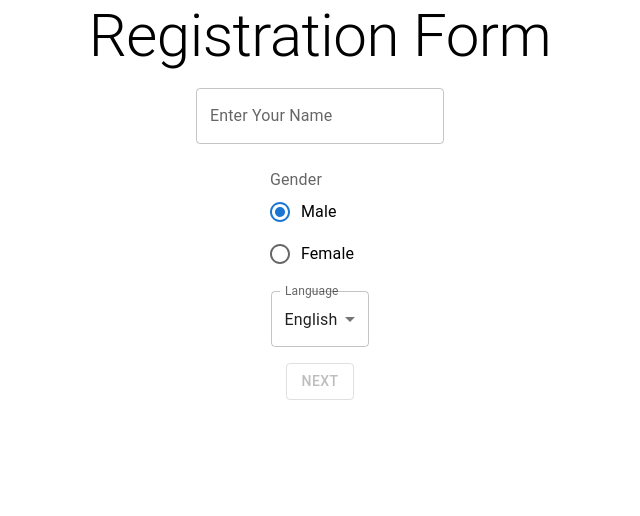
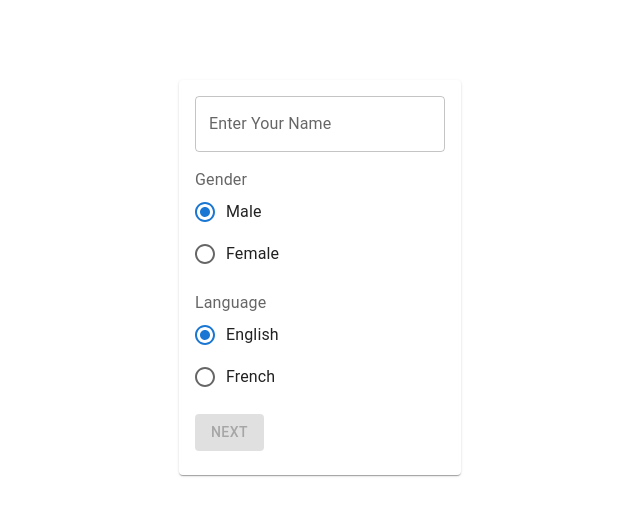
Before and after one commit to yashrojesara/quiz-new, a React (Create React App) app: page / in a window 1280 px wide. Shown: the top 516 px of the page, without its empty margins (320-960 px from the left). Built offline with nearby package versions, Linux system fonts and the light colour scheme; what react-quiz-stepper would draw is missing.

Commit message:
initial commit

```diff
--- a/package.json
+++ b/package.json
@@ -15,6 +15,7 @@
     "@types/react-dom": "^18.0.1",
     "react": "^18.0.0",
     "react-dom": "^18.0.0",
+    "react-minimal-pie-chart": "^8.3.0",
     "react-quiz-stepper": "^0.1.8",
     "react-router-dom": "^6.3.0",
     "react-scripts": "5.0.1",
--- a/src/App.css
+++ b/src/App.css
@@ -1,14 +1,21 @@
-.main {
+.form {
   display: flex;
-    flex-direction: column;
-    justify-content: center;
-    align-items: center
+  height: 100%;
+  margin-top: 5em;
+  justify-content: center;
 }
 
 .margin {
   margin-top: 1em
 }
 
-.main1 {
-  display: flex
+.main {
+  display: flex;
+  flex-direction: column;
+  align-items: center;
 }
+
+.identity {
+  font-size: 1.5em;
+  font-weight: bold;
+}
--- a/src/App.tsx
+++ b/src/App.tsx
@@ -2,9 +2,10 @@ import React from "react";
 import { BrowserRouter, Route, Routes } from "react-router-dom";
 import QuizComponent from "./Component/QuizComponent";
 import Registration from "./Component/Registration";
-import "./App.css";
+import ReportComponent from "./Component/ReportComponent";
 import { QuizProvider } from "react-quiz-stepper";
 import { questions } from "./Component/constants";
+import "./App.css";
 import "react-quiz-stepper/dist/index.css";
 
 function App() {
@@ -14,6 +15,7 @@ function App() {
         <Routes>
           <Route path="/" element={<Registration />} />
           <Route path="/Quiz" element={<QuizComponent />} />
+          <Route path="/Report" element={<ReportComponent />} />
         </Routes>
       </BrowserRouter>
     </QuizProvider>
--- a/src/Component/QuizComponent.tsx
+++ b/src/Component/QuizComponent.tsx
@@ -5,30 +5,24 @@ const QuizComponent: React.FC = () => {
   const { state } = useLocation();
   const data = state as any;
 
-  let selectedLanguage = "English";
-  let name = "";
-  let gender = "";
-  if (data) {
-    selectedLanguage = data.selectedLanguage;
-    name = data.name;
-    gender = data.gender;
-  }
+  const selectedLanguage = data?.selectedLanguage
+    ? data.selectedLanguage
+    : "English";
+  const name = data?.name ? data.name : "";
+  const gender = data?.gender ? data.gender : "";
 
   return (
-    <div
-      style={{ display: "flex", flexDirection: "column", alignItems: "center" }}
-    >
-      <div style={{ fontSize: "20px", fontWeight: "bold" }}>
-        Hello {name}-{gender}
+    <div className="main">
+      <div className="identity">
+        Welcome {name}-{gender}
       </div>
       <br />
-      <div style={{ fontSize: "20px", fontWeight: "bold" }}>
+      <div className="identity">
         Your preferred language is {selectedLanguage}
       </div>
-
-      <div data-testid="quiz" className={"main"}>
-        <StepperComponent />
-      </div>
+      <br />
+      <br />
+      <StepperComponent />
     </div>
   );
 };
--- a/src/Component/Registration.tsx
+++ b/src/Component/Registration.tsx
@@ -1,15 +1,13 @@
 import {
   Button,
+  Card,
+  CardContent,
   FormControl,
   FormControlLabel,
   FormLabel,
-  InputLabel,
-  MenuItem,
   Radio,
   RadioGroup,
-  Select,
   TextField,
-  Typography,
 } from "@mui/material";
 import { useState } from "react";
 import { useNavigate } from "react-router-dom";
@@ -20,7 +18,7 @@ const Registration: React.FC = () => {
   const [name, setName] = useState<string>("");
   const GenderArray = ["Male", "Female"];
   const [gender, setGender] = useState<string>(GenderArray[0]);
-  const LanguageArray = ["English", "Hindi"];
+  const LanguageArray = ["English", "French"];
   const [selectedLanguage, setSelectedLanguage] = useState(LanguageArray[0]);
 
   const onButtonClick = () => {
@@ -34,25 +32,22 @@ const Registration: React.FC = () => {
   };
 
   return (
-    <div className={"main"}>
-      <Typography variant="h2">Registration Form</Typography>
+    <div className="form">
+      <Card>
+        <CardContent sx={{ minWidth: 250 }}>
           <TextField
             inputProps={{ "data-testid": "name-search-input" }}
-        margin="normal"
             value={name}
             onChange={(e) => setName(e.target.value)}
             label="Enter Your Name"
-        variant="outlined"
+            fullWidth
           />
 
           <div data-testid="gender" className={"margin"}>
             <FormControl>
-          <FormLabel id="demo-radio-buttons-group-label">Gender</FormLabel>
+              <FormLabel>Gender</FormLabel>
               <RadioGroup
                 value={gender}
-            aria-labelledby="demo-radio-buttons-group-label"
-            defaultValue="female"
-            name="radio-buttons-group"
                 onChange={(x) => setGender(x.target.value)}
               >
                 {GenderArray.map((x) => {
@@ -71,37 +66,40 @@ const Registration: React.FC = () => {
 
           <div data-testid="language" className={"margin"}>
             <FormControl>
-          <InputLabel id="demo-simple-select-label">Language</InputLabel>
-          <Select
-            labelId="demo-simple-select-label"
-            id="demo-simple-select"
+              <FormLabel>Language</FormLabel>
+              <RadioGroup
                 value={selectedLanguage}
-            label="Age"
                 onChange={(e) => {
                   setSelectedLanguage(e.target.value);
                 }}
               >
                 {LanguageArray.map((x) => {
                   return (
-                <MenuItem key={x} value={x}>
-                  {x}
-                </MenuItem>
+                    <FormControlLabel
+                      key={x}
+                      value={x}
+                      control={<Radio />}
+                      label={x}
+                    />
                   );
                 })}
-          </Select>
+              </RadioGroup>
             </FormControl>
           </div>
+
           <div className={"margin"}>
             <Button
               data-testid="next"
               onClick={onButtonClick}
-          variant="outlined"
-          color="secondary"
+              variant="contained"
+              color="primary"
               disabled={name ? false : true}
             >
               Next
             </Button>
           </div>
+        </CardContent>
+      </Card>
     </div>
   );
 };
--- /dev/null
+++ b/src/Component/ReportComponent.tsx
@@ -0,0 +1,21 @@
+import { useQuiz } from "react-quiz-stepper";
+import { PieChart } from "react-minimal-pie-chart";
+
+const ReportComponent: React.FC = () => {
+  const { generateReport } = useQuiz();
+  console.log(generateReport());
+  return (
+    <>
+      <PieChart
+        data={[
+          { title: "One", value: 10, color: "#E38627" },
+          { title: "Two", value: 15, color: "#C13C37" },
+          { title: "Three", value: 20, color: "#6A2135" },
+        ]}
+        radius={10}
+      />
+    </>
+  );
+};
+
+export default ReportComponent;
--- /dev/null
+++ b/src/Component/StepperActions.tsx
@@ -0,0 +1,36 @@
+import { CardActions, Button } from "@mui/material";
+import { useStepper } from "react-quiz-stepper";
+
+const StepperActions = (props: any) => {
+  const { handleBack, handleNext, isLastStep } = useStepper();
+
+  return (
+    <CardActions>
+      {props.index !== 0 && (
+        <Button
+          onClick={() => {
+            handleBack();
+          }}
+          variant="contained"
+        >
+          Back
+        </Button>
+      )}
+      <Button
+        onClick={() => {
+          if (props.value) {
+            handleNext();
+            isLastStep ? props.onFinish() : props.onNextClick();
+          } else {
+            alert("Please select answer");
+          }
+        }}
+        variant="contained"
+      >
+        {isLastStep ? "Finish" : "Next"}
+      </Button>
+    </CardActions>
+  );
+};
+
+export default StepperActions;
--- a/src/Component/StepperComponent.tsx
+++ b/src/Component/StepperComponent.tsx
@@ -1,17 +1,75 @@
-import { Stepper, useQuiz } from "react-quiz-stepper";
+import { QuizActionType, Stepper, useQuiz } from "react-quiz-stepper";
 import "react-quiz-stepper/dist/index.css";
+import {
+  Card,
+  CardContent,
+  FormControl,
+  Radio,
+  FormControlLabel,
+  RadioGroup,
+} from "@mui/material";
+import StepperActions from "./StepperActions";
+import { useState } from "react";
+import { useNavigate } from "react-router-dom";
 
 const StepperComponent: React.FC = () => {
-  const { state } = useQuiz();
-  const test = () => {};
-  console.log(state);
+  const [value, setValue] = useState<number | number[]>(0);
+  const navigate = useNavigate();
+
+  const onFinish = () => {
+    console.log("here");
+    navigate("/report");
+  };
+  const { state, dispatch, getSavedAnswer } = useQuiz();
+
+  const onNextClick = (index: number) => {
+    dispatch({
+      type: QuizActionType.SaveAnsweredQuestionData,
+      payload: { questionId: index, answerId: value },
+    });
+  };
 
   return (
-    <Stepper onFinish={test}>
-      {state.questions.map((ques) => {
-        return <div></div>;
-      })}
-    </Stepper>
+    <Card sx={{ width: 450, maxWidth: "100%" }}>
+      <CardContent>
+        <Stepper onFinish={onFinish}>
+          {state?.questions?.map((ques: any, index: number) => {
+            const savedAnswer = getSavedAnswer(index);
+
+            return (
+              <div key={index}>
+                <span style={{ margin: "2em 0em", display: "flex" }}>
+                  {ques.questionInfo[0].title}
+                </span>
+                <FormControl key={index}>
+                  <RadioGroup
+                    defaultValue={savedAnswer}
+                    onChange={(_, v) => setValue(+v)}
+                  >
+                    {ques.optionsInfo.map((opt: any, index: number) => {
+                      return (
+                        <FormControlLabel
+                          key={index}
+                          value={opt.id}
+                          control={<Radio required />}
+                          label={opt.languageInfo[0].title}
+                        />
+                      );
+                    })}
+                  </RadioGroup>
+                </FormControl>
+                <StepperActions
+                  index={index}
+                  onNextClick={() => onNextClick(index)}
+                  onFinish={() => onFinish()}
+                  value={value}
+                />
+              </div>
+            );
+          })}
+        </Stepper>
+      </CardContent>
+    </Card>
   );
 };
 
```
Also changed, not shown: 1 other file (tests, documents, lock files or other folders). Lines whose indentation alone changed are shown as unchanged.
